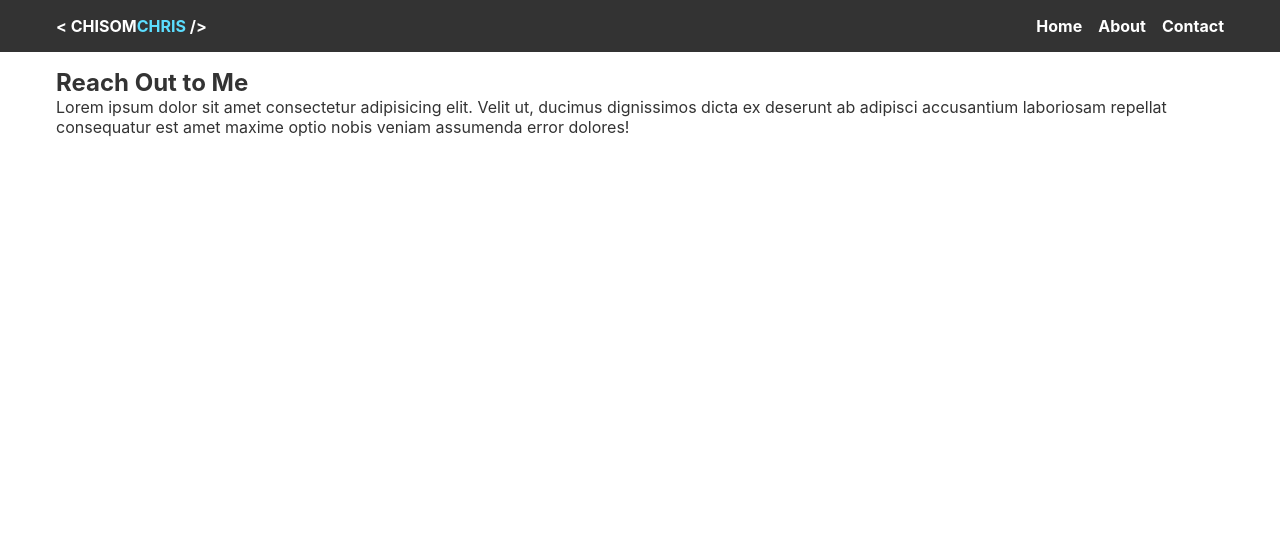
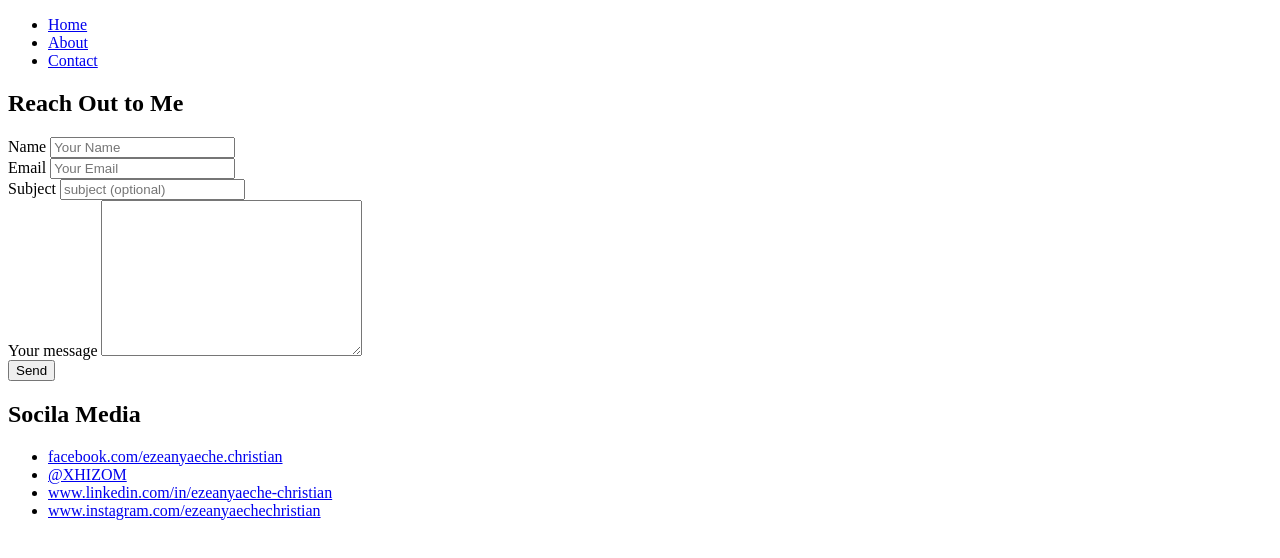
Before and after one commit to chisomchris/nodeJS-week5-task, a website: page public/contact.html in a window 1280 px wide. Drawn offline with Linux system fonts and the light colour scheme.

```diff
--- a/public/contact.html
+++ b/public/contact.html
@@ -1,63 +1,16 @@
 <!DOCTYPE html>
 <html lang="en">
+
 <head>
   <meta charset="UTF-8">
   <meta http-equiv="X-UA-Compatible" content="IE=edge">
   <meta name="viewport" content="width=device-width, initial-scale=1.0">
-  <title>Contact Me</title>
-  <style>
-    *{
-      margin: 0;
-      padding: 0;
-      box-sizing: border-box;
-      list-style-type: none;
-      outline: none;
-      text-decoration: none;
-      font-family:-apple-system, BlinkMacSystemFont, 'Segoe UI', Roboto, Oxygen, Ubuntu, Cantarell, 'Open Sans', 'Helvetica Neue', sans-serif;
-      color: #333;
-    }
-    header{
-      background-color: #333;
-      color: #fff;
-    }
-    header nav{
-      margin-left: auto;
-      margin-right: auto;
-      max-width: 1200px;
-      padding: 1rem;
-      display: flex;
-      align-items: center;
-      justify-content: space-between;
-    }
-    main section{
-      margin-left: auto;
-      margin-right: auto;
-      max-width: 1200px;
-      padding: 1rem;
-    }
-    header ul{
-      display: flex;
-      justify-content: center;
-      gap: 1rem;
-    }
-    nav a{
-      font-weight: bold;
-      color: #fff;
-    }
-    nav a span{
-      color: #5cdeff;
-    }
-    nav a:hover{
-      color: #5cdeff;
-    }
-  </style>
+  <title>Ezeanyaeche Christian | Contact Me</title>
 </head>
+
 <body>
   <header>
     <nav>
-    <div class="logo">
-      <a href="/">&lt; CHISOM<span>CHRIS</span> /&gt;</a>
-    </div>
       <ul>
         <li>
           <a href="/">Home</a>
@@ -75,9 +28,41 @@
   <main>
     <section>
       <h1>Reach Out to Me</h1>
-      <p>Lorem ipsum dolor sit amet consectetur adipisicing elit. Velit ut, ducimus dignissimos dicta ex deserunt ab adipisci accusantium laboriosam repellat consequatur est amet maxime optio nobis veniam assumenda error dolores!</p>
+      <form action="./home.html">
+        <div class="input-group">
+          <label for="name">Name</label>
+          <input type="text" id="name" name="name" placeholder="Your Name">
+        </div>
+        <div class="input-group">
+          <label for="name">Email</label>
+          <input type="email" id="email" name="email" placeholder="Your Email">
+        </div>
+        <div class="input-group">
+          <label for="subject">Subject</label>
+          <input type="text" id="subject" name="subject" placeholder="subject (optional)">
+        </div>
+        <div class="input-group">
+          <label for="message">Your message</label>
+          <textarea name="message" id="message" cols="30" rows="10"></textarea>
+        </div>
+        <div class="submit">
+          <button type="submit">Send</button>
+        </div>
+      </form>
+    </section>
+
+    <section>
+      <h2>Socila Media</h2>
+      <ul>
+        <li><a href="https://www.facebook.com/ezeanyaeche.christian">facebook.com/ezeanyaeche.christian</a></li>
+        <li><a href="https://twitter.com/XHIZOM" target="_blank">@XHIZOM</a></li>
+        <li><a href="https://www.linkedin.com/in/ezeanyaeche-christian-548aa0219"
+            target="_blank">www.linkedin.com/in/ezeanyaeche-christian</a></li>
+        <li><a href="https://www.instagram.com/ezeanyaechechristian/"
+            target="_blank">www.instagram.com/ezeanyaechechristian</a></li>
+      </ul>
     </section>
   </main>
+</body>
 
-  </body>
 </html>
```
Also changed, not shown: main.js (+45 -11 lines), package.json (added, +20 -0 lines), public/404.html (added, +14 -0 lines), public/about.html (+17 -54 lines), public/home.html (+35 -54 lines). Lines whose indentation alone changed are shown as unchanged.
